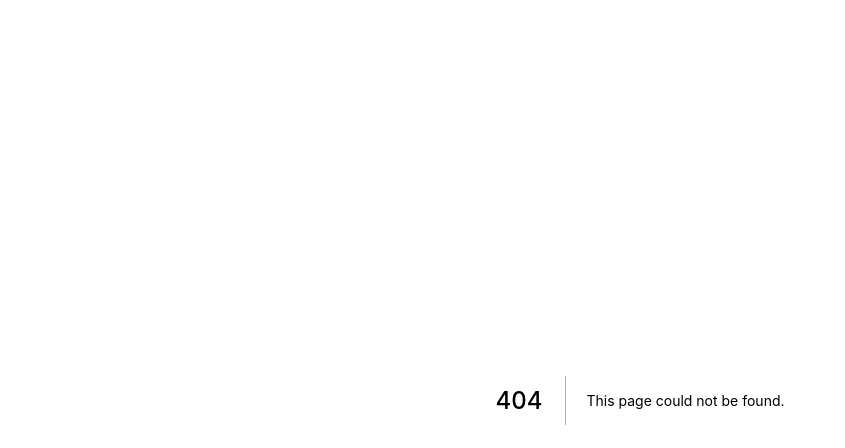
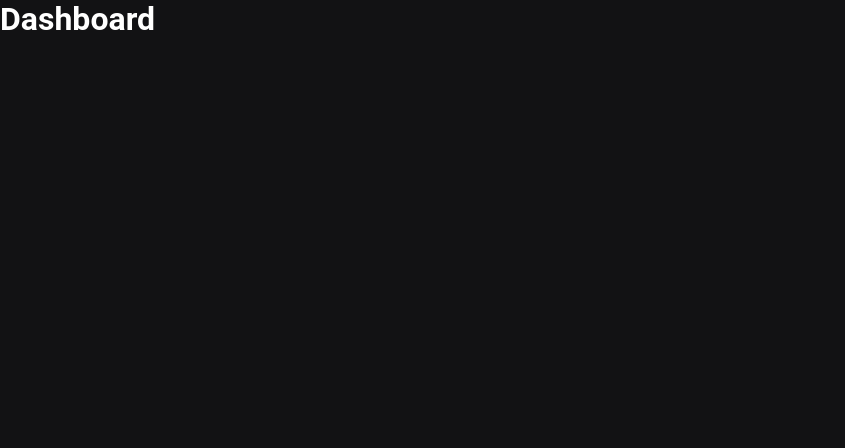
Before and after one commit to diegoaraujo85/nextauth, a Next.js app: page /dashboard in a window 1280 px wide. Before the commit this address had no page. Shown: the top 448 px of the page, without its empty margins (0-845 px from the left). Built offline with nearby package versions, Linux system fonts and the light colour scheme.

Commit message:
salvando dados de user + token nos cookies

```diff
--- a/src/contexts/AuthContext.tsx
+++ b/src/contexts/AuthContext.tsx
@@ -46,7 +46,7 @@ export function AuthProvider({ children }: AuthProviderProps) {
       });
 
       const { permissions, roles, refreshToken, token } = response.data;
-
+      // estrategias de segurança
       // sessionStorage: armazena dados do usuario enquanto o navegador ou aba estiver aberto
       // localStorage: armazena dados do usuario apenas no lado do usuario (navegador)
       // cookies: armazena dados do usuario tanto para o lado do navegador quanto para o backend da aplicação
--- /dev/null
+++ b/src/pages/dashboard.tsx
@@ -0,0 +1,13 @@
+import { useContext } from 'react';
+import { AuthContext } from '../contexts/AuthContext';
+
+export default function Dashboard() {
+  const { isAuthenticated, user } = useContext(AuthContext);
+  console.log('🚀 ~ file: dashboard.tsx ~ line 6 ~ Dashboard ~ user', user);
+
+  return (
+    <div>
+      <h1>Dashboard</h1>
+    </div>
+  );
+}
```
Also changed, not shown: 1 other file (tests, documents, lock files or other folders).
